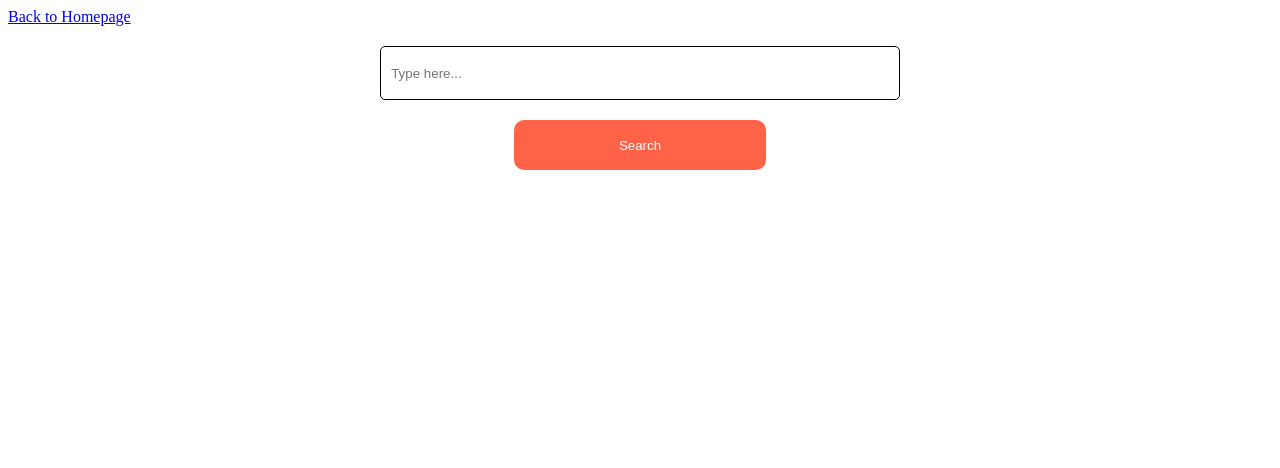
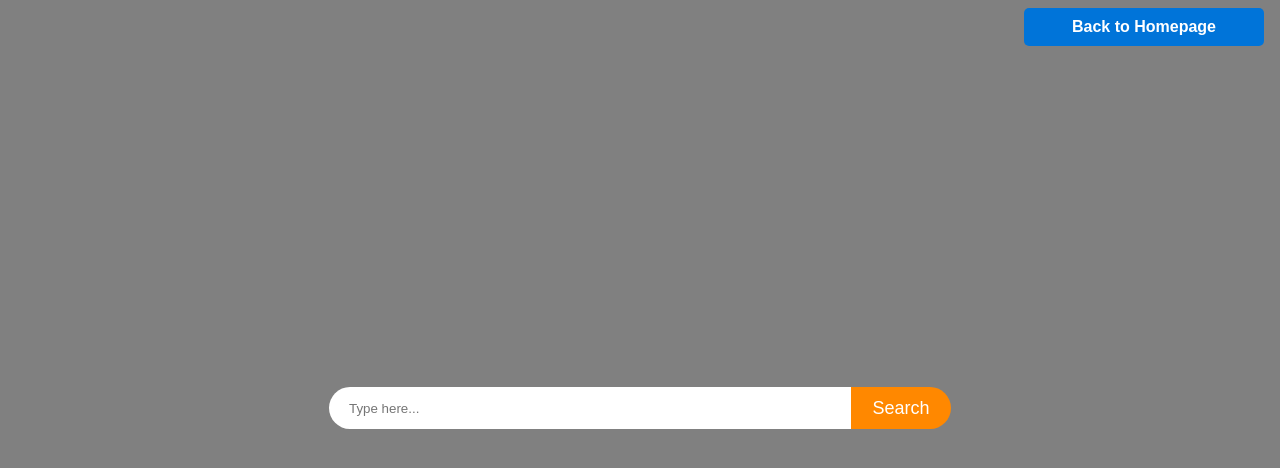
Before and after one commit to Neerdev/website, a plain HTML site: page searchbar.html in a window 1280 px wide. Drawn offline with Linux system fonts and the light colour scheme.

Commit message:
Update style.css

```diff
--- a/style.css
+++ b/style.css
@@ -1,30 +1,90 @@
 html{
     width: 100%;
     height: 100%;
+    background-color: gray;
 }
-form{
+.formsubmit{
     display: flex;
     align-items: center;
     justify-content: center;
     flex-direction: column;
+    height: 90vh;
 }
-input{
+.firstpage{
     margin: 20px;
     width: 40%;
     height: 50px;
-    border: 1px solid black;
-    border-radius: 5px;
-    padding-left: 10px;
+    border-radius: 10px;
+    padding-left: 20px;
+    font-family: sans-serif;
+    font-size: medium;
+    border: none;
+    outline: none;
+    background-color: rgb(255, 115, 0);
 }
-button{
+
+.container{
+    position: relative;
+}
+
+.firstpagebutton[type="submit"]{
     border-radius: 10px;
     border: none;
     background-color: tomato;
     color: white;
     width: 20%;
     height: 50px;
+    font-size: large;
 }
-button:hover{
+.firstpagebutton:hover{
     cursor: pointer;
     background-color: rgb(255, 38, 0);
 }
+a{
+    background-color: #0074D9;
+    color: #ffffff;
+    padding: 10px 20px;
+    text-decoration: none;
+    border: none;
+    border-radius: 5px;
+    position: absolute;
+    left: 80%;
+    font-family: Arial, Helvetica, sans-serif;
+    width: 200px;
+    text-align: center;
+    font-weight: 600;
+}
+.firstpage::placeholder{
+    color: white;
+    font-family: Arial, Helvetica, sans-serif;
+    font-size: large;
+}
+.searchbar{
+    align-items: center;
+    display: flex;
+    justify-content: center;
+    height: 100vh;
+}
+.searchinput{
+    width: 500px;
+    height: 40px;
+    border-radius: 25px 0 0 25px;
+    border: none;
+    outline: none;
+    padding-left: 20px;
+}
+.searchbutton{
+    width: 100px;
+    height: 42px;
+    border: none;
+    outline: none;
+    border-radius: 0 25px 25px 0;
+    font-weight: 500;
+    font-size: large;
+    background-color: rgb(255, 136, 0);
+    color: white;
+}
+.searchbutton:hover{
+    background-color: rgb(255, 102, 0);
+    cursor: pointer;
+}
```
